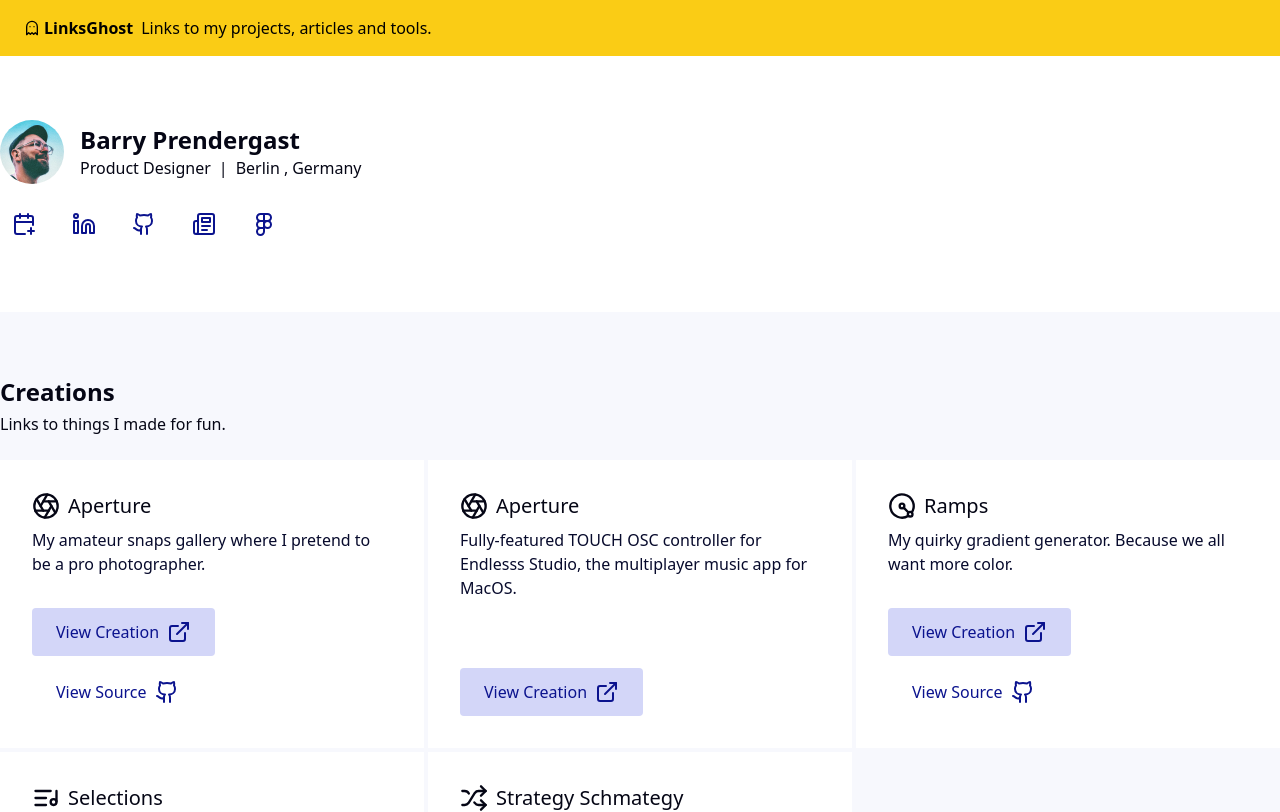
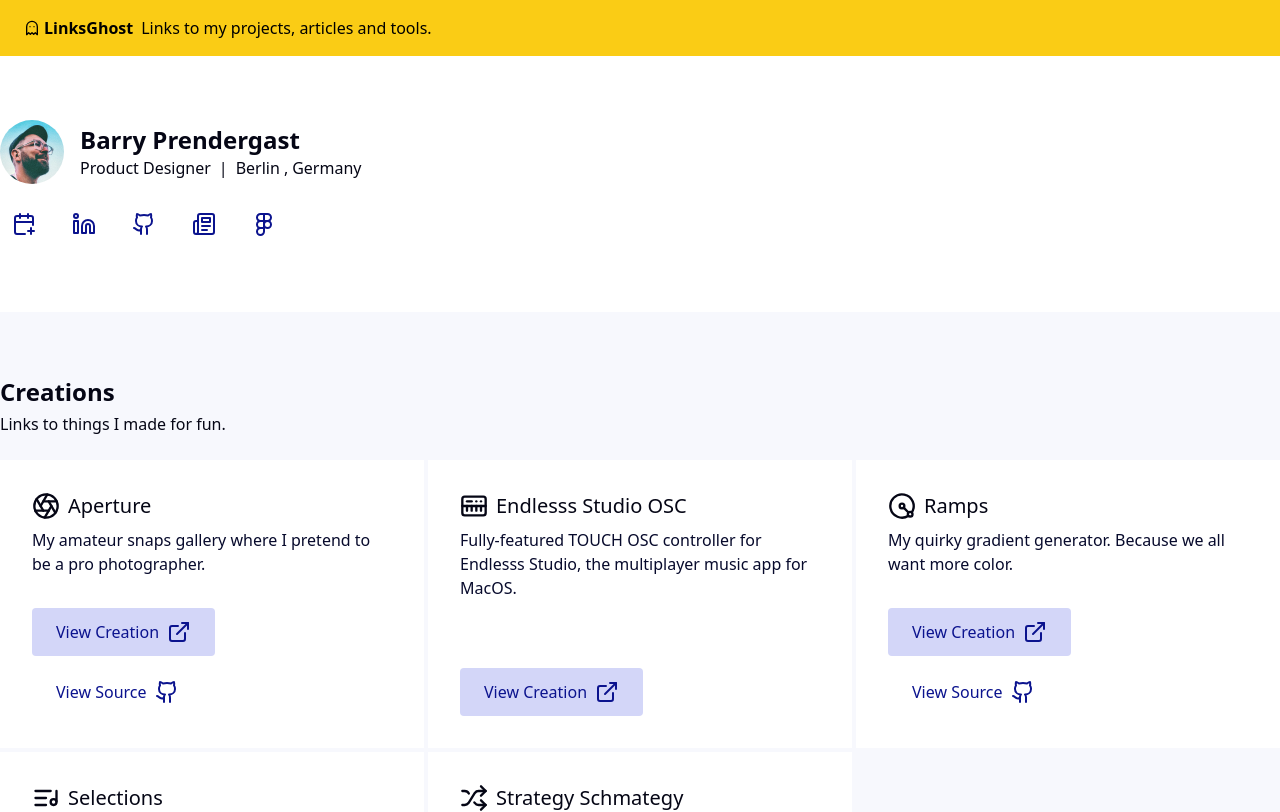
Before and after one commit to renderghost/links, a Next.js app: page / in a window 1280 px wide. Shown: the top 812 px of the page. Built offline with nearby package versions, Linux system fonts and the light colour scheme.

Commit message:
Fixed label issues

```diff
--- a/src/components/sections/Creations.tsx
+++ b/src/components/sections/Creations.tsx
@@ -7,6 +7,7 @@ import {
 	Aperture,
 	Shuffle,
 	ExternalLink,
+	KeyboardMusic,
 	Github,
 	Radius,
 	ListMusic,
@@ -30,10 +31,10 @@ const creationsList: Creation[] = [
 		sourceUrl: 'https://github.com/renderghost/frame',
 	},
 	{
-		title: 'Aperture',
+		title: 'Endlesss Studio OSC',
 		ariaLabel:
 			'Fully-featured TOUCH OSC controller for Endlesss Studio, the multiplayer music app for MacOS.',
-		icon: Aperture,
+		icon: KeyboardMusic,
 		url: 'https://github.com/renderghost/endlesss-studio-osc',
 	},
 	{
```
